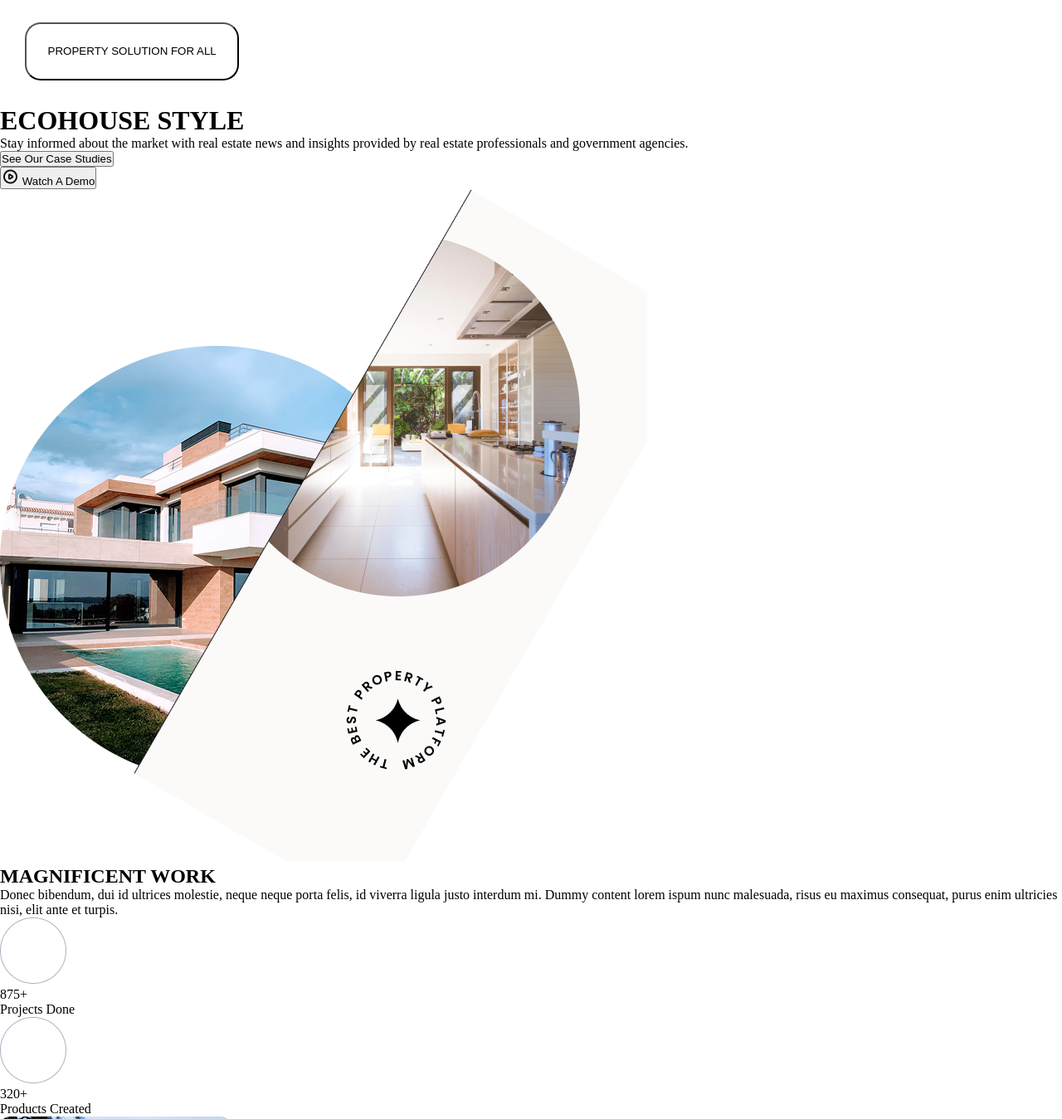
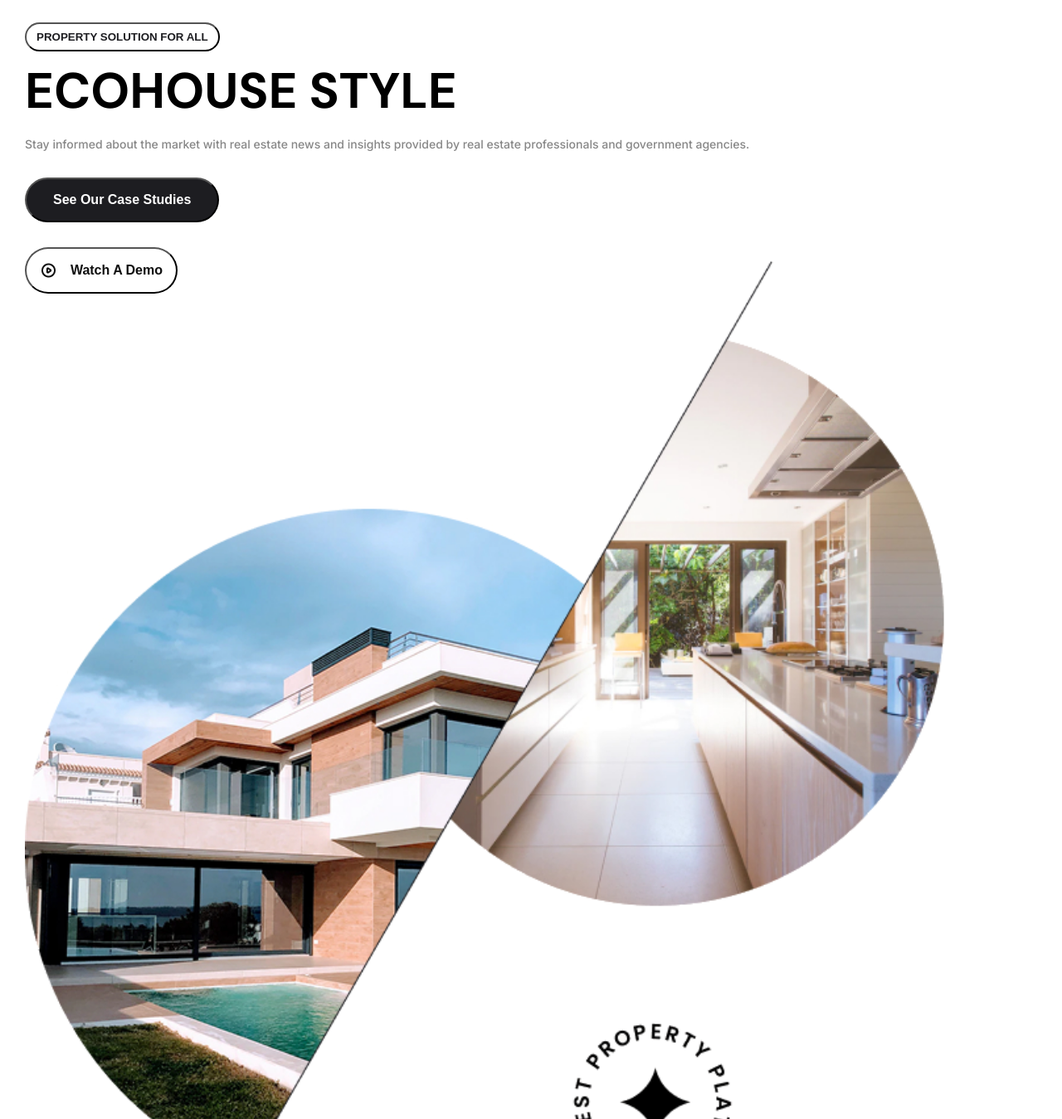
Before and after one commit to Dudazabel/AtividadeAvaliativa, a plain HTML site: page index.html in a window 1280 px wide. Shown: the part 100-1449 px from the top of the page at 83% size. Drawn offline with Linux system fonts and the light colour scheme.

Commit message:
MZ feat: implementa mudanças no CSS e HTML

```diff
--- a/index.html
+++ b/index.html
@@ -5,6 +5,10 @@
     <meta name="viewport" content="width=device-width, initial-scale=1.0">
     <title>Property Agent</title>
     <link rel="stylesheet" href="style.css">
+    <style>
+        @import url('https://fonts.googleapis.com/css2?family=DM+Sans:ital,opsz,wght@0,9..40,100..1000;1,9..40,100..1000&display=swap');
+        @import url('https://fonts.googleapis.com/css2?family=Inter:ital,opsz,wght@0,14..32,100..900;1,14..32,100..900&display=swap');
+    </style>
 </head>
 <body>
     <header>
@@ -45,14 +49,14 @@
             <div class="botaoCasoEstudo" aria-label="Botão que leva os usuários até a página de casos de estudo.">
                 <button>See Our Case Studies</button>
             </div>
-            <div class="botaoVerVieo" aria-label="Botão que leva um usuário a assistir um vídeo.">
+            <div class="botaoVerVideo" aria-label="Botão que leva um usuário a assistir um vídeo.">
                 <button>
                     <img src="imagens/IconeVideo.png" alt="Icone de Vídeo">
                     Watch A Demo
                 </button>
             </div>
             <div class="imagemDestaque" aria-label="Duas casas modernas lado a lado.">
-                <img src="imagens/ImagemPrincipal.jpg" alt="Imagem Principal">
+                <img src="imagens/ImagemPrincipal.png" alt="Imagem Principal">
             </div>
         </div>
         <div class="segundaPagina" aria-label="Seção com projetos e resultados.">
@@ -61,26 +65,36 @@
                 <p>Donec bibendum, dui id ultrices molestie, neque neque porta felis, id viverra ligula justo interdum mi. Dummy content lorem ispum nunc malesuada, risus eu maximus consequat, purus enim ultricies nisi, elit ante et turpis. </p>
             </div>
             <div class="estatisticas">
-                <div class="dado1" aria-label="Quantidade de projetos concluidos, primeiro dado.">
+                <div class="dado" aria-label="Quantidade de projetos concluidos, primeiro dado.">
                     <img src="imagens/IconeConcluido.png" alt="Projetos Concluídos">
+                    <div class="separar">
+                        <div class="estilizar">
                              <p>875+</p>
+                        </div>
                         <p>Projects Done</p>
                     </div>
-                <div class="dado2" aria-label="Quantidade de produtos criados, segundo dado.">
+                </div>
+                <div class="dado" aria-label="Quantidade de produtos criados, segundo dado.">
                     <img src="imagens/IconeCriados.png" alt="Produtos Criados">
-                    <p>320+</p>
+                    <div class="separar">
+                        <div class="estilizar">
+                            <p>320</p>
+                        </div>
                         <p>Products Created</p>
+                    </div>
                 </div>
             </div>
             <div class="galeria" aria-label="Galeria com imagens de casas.">
                 <div class="imagem1">
                     <img src="imagens/Imagem1.png" alt="Casa moderna de dois andares com grandes janelas.">
                 </div>
+                <div class="separar2">
                     <div class="imagem2">
                         <img src="imagens/Imagem2.png" alt="Casa com área externa para churrasco.">
                     </div>
                     <div class="imagem3">
                         <img src="imagens/Imagem3.png" alt="Casa com gramado verde e espaçoso.">
+                    </div>
                 </div>
             </div>
         </div>
--- a/style.css
+++ b/style.css
@@ -1,11 +1,14 @@
 *{
     margin: 0vw 0vh;
     padding: 0vw 0vh;
-    border: 0vw 0vh;
 }
 
 html{
     font-size: 16px;
+}
+
+body{
+    font-family: "Inter", sans-serif;
 }
 
 .menuDesktop{
@@ -23,11 +26,11 @@ header{
 }
 
 .logo{
-    margin: 20px;
+    margin: 1.25rem;
 }
 
 .menuMobile{
-    margin: 30px
+    margin: 1.875rem;
 }
 
 .menuMobile button{
@@ -39,10 +42,139 @@ header{
 
 .botaoInicial button{
     background-color: transparent;
-    border-radius: 19px;
-    padding: 2vw
+    border-radius: 6.25rem;
+    padding: 0.5rem 0.75rem;
+    font-weight: 700;
+    color: #1D1D21;
 }
 
 .botaoInicial{
-    margin: 30px;
+    margin: 1.875rem;
+    margin-bottom: 0px;
 }
+
+.conteudoIntroducao{
+    margin: 1.875rem;
+    margin-top: 0.93rem;
+    margin-right: 0px;
+}
+
+.conteudoIntroducao h1{
+    font-size: 3.75rem;
+    font-weight: 700;
+    font-family: "DM Sans", sans-serif;
+    line-height: 110%;
+}
+
+.conteudoIntroducao p{
+    color: #878787;
+    margin-top: 1.25rem;
+    font-size: 0.875rem;
+    font-weight: 500;
+    line-height: 150%;
+}
+
+.botaoCasoEstudo{
+    margin: 1.875rem;
+}
+
+.botaoCasoEstudo button{
+    padding: 1rem 2rem;
+    border-radius: 6.25rem;
+    font-weight: 550;
+    font-size: 1rem;
+    color: #fff;
+    background-color: #1D1D21;
+}
+
+.botaoVerVideo{
+    margin: 1.875rem;
+    margin-bottom: 0px;
+}
+
+.botaoVerVideo button{
+    width: 11.5rem;
+    padding: 1rem;
+    border-radius: 6.25rem;
+    background-color: #fff;
+    color: #101010;
+    font-weight: 550;
+    font-size: 1rem;
+    display: flex;
+    justify-content: space-between;
+    align-items: center;
+}
+
+.imagemDestaque{
+    margin: 0px;
+    margin-top: -2.5rem;
+    margin-left: 1.875rem;
+    margin-bottom: 4rem;
+}
+
+.imagemDestaque img{
+    width: 90%;
+    height: auto;
+}
+
+.segundaPagina{
+    background-color: #28292D;
+    color: #fff;
+}
+
+.cabecalhoProjetos{
+    padding-top: 5rem;
+    margin-left: 1.875rem;
+    margin-right: 1rem;
+}
+
+.cabecalhoProjetos h2{
+    font-family: "DM Sans", sans-serif;
+    font-size: 3rem;
+    font-weight: 700;
+    line-height: 115%;
+}
+
+.cabecalhoProjetos  p{
+    font-size: 1rem;
+    font-weight: 400;
+    line-height: 150%;
+    margin-top: 1rem;
+}
+
+.estatisticas{
+    margin: 2.5rem;
+    margin-left: 1.875rem;
+}
+
+.dado{
+    display: flex;
+    flex-direction: row;
+    margin-bottom: 2.3rem;
+}
+
+.separar{
+    margin-left: 1.5rem;
+}
+
+.estilizar{
+    font-size: 2.5rem;
+    font-weight: 600;
+}
+
+.imagem1{
+
+}
+
+.imagem2{
+
+}
+
+.imagem3{
+
+}
+
+.galeria{
+    display: flex;
+    flex-direction: row;
+}
```
Also changed, not shown: imagens/ImagemPrincipal.jpg (deleted), imagens/ImagemPrincipal.png (added). Lines whose indentation alone changed are shown as unchanged.
